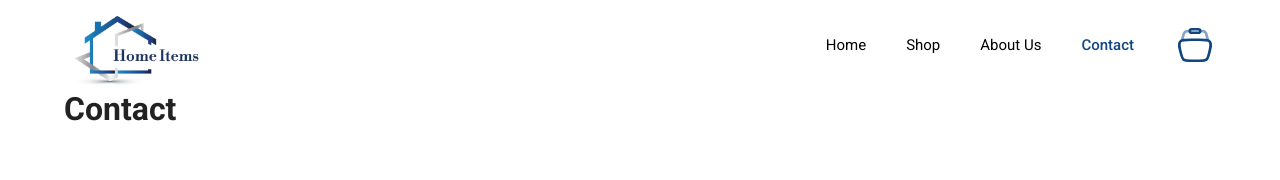
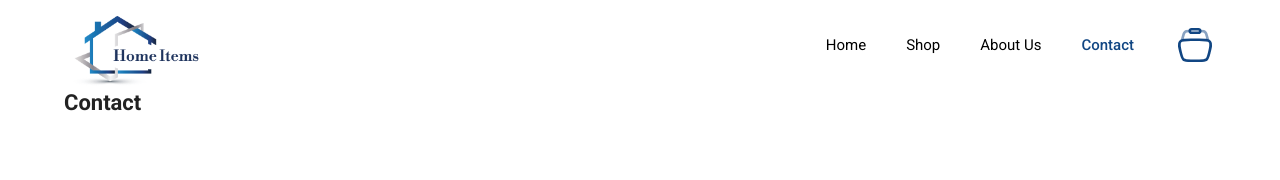
Before and after one commit to sathishvisar/react_ecommerce, a React (Create React App) app: page /contact in a window 1280 px wide. Shown: the top 180 px of the page. Built offline with nearby package versions, Linux system fonts and the light colour scheme; what redux-promise-middleware would draw is missing.

Commit message:
reduce typography font size for h1 tags

```diff
--- a/src/components/common/Typography.js
+++ b/src/components/common/Typography.js
@@ -8,7 +8,7 @@ const Typography = ({ variant, children, ...restProps }) => {
         return {
           color: '#903D10',
           fontFamily: 'Roboto',
-          fontSize: '60px',
+          fontSize: '54px',
           fontStyle: 'normal',
           fontWeight: 700,
           lineHeight: 'normal'
@@ -18,7 +18,7 @@ const Typography = ({ variant, children, ...restProps }) => {
         return {
           color: '#222',
           fontFamily: 'Roboto',
-          fontSize: '42px',
+          fontSize: '36px',
           fontStyle: 'normal',
           fontWeight: 700,
           lineHeight: 'normal',
@@ -29,7 +29,7 @@ const Typography = ({ variant, children, ...restProps }) => {
         return {
           color: '#222',
           fontFamily: 'Roboto',
-          fontSize: '32px',
+          fontSize: '22px',
           fontStyle: 'normal',
           fontWeight: 600,
           lineHeight: 'normal'
```
